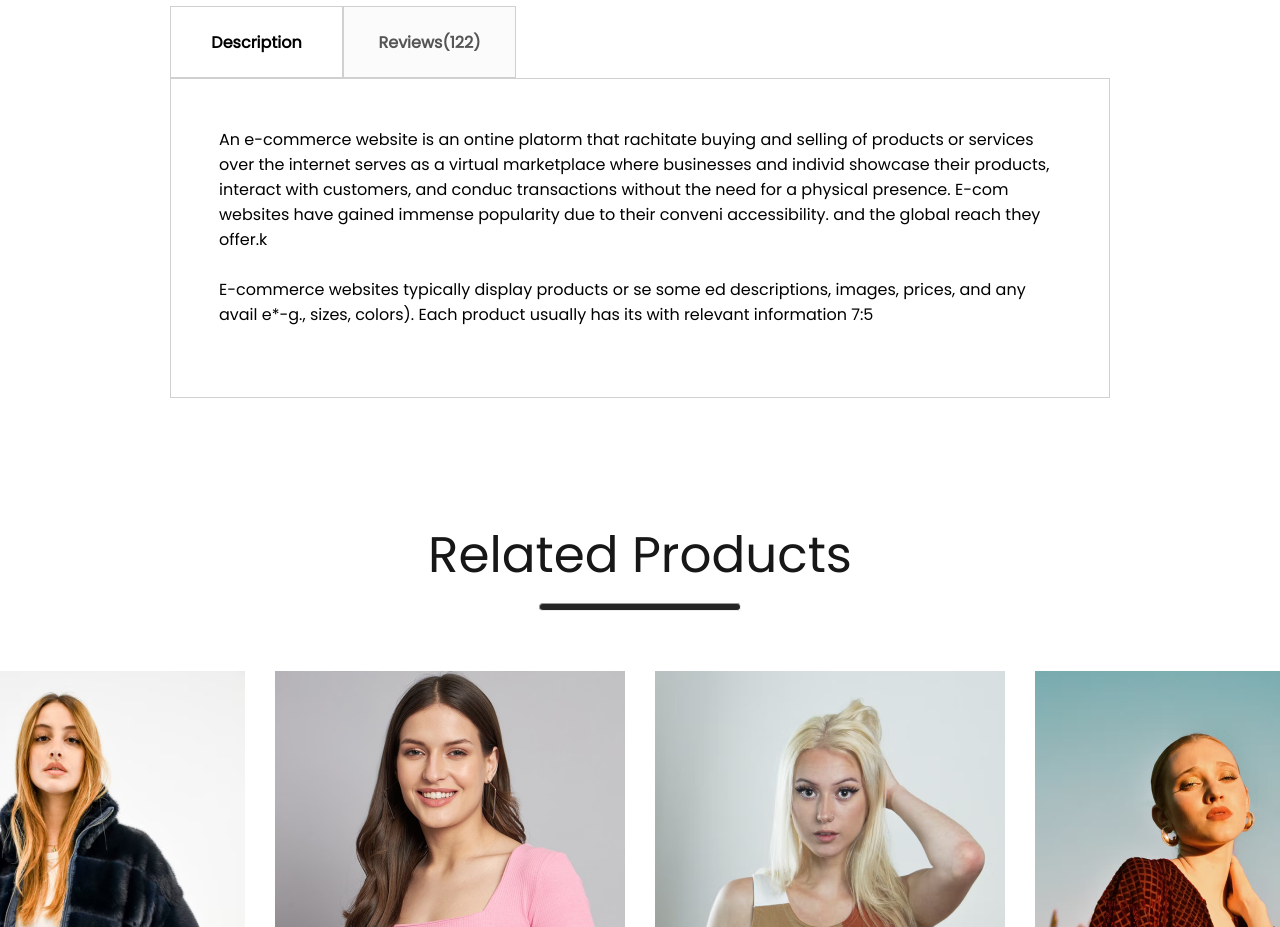
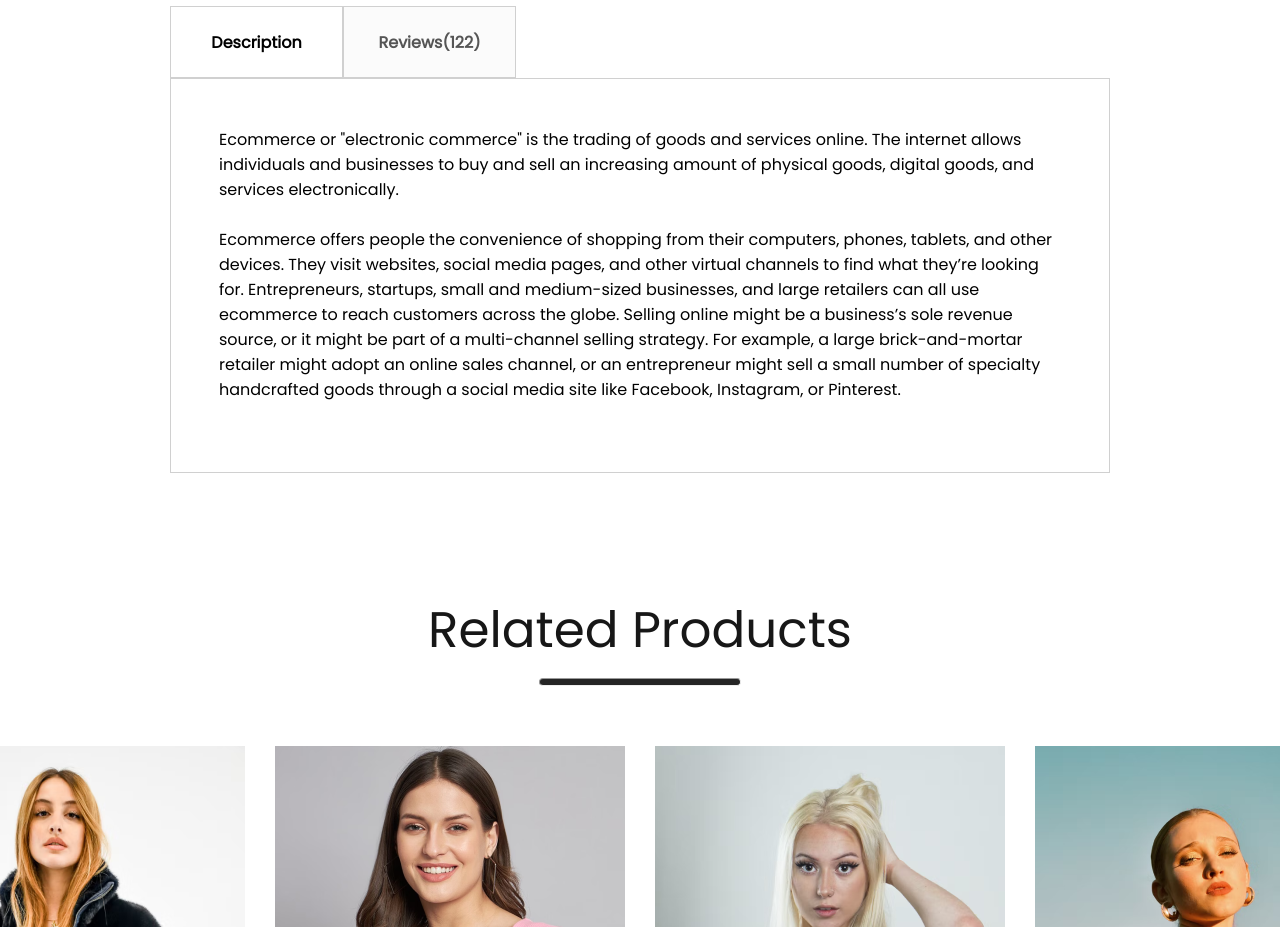
Before and after one commit to React-projects/E-commerce-web, a React (Create React App) app: page /product/1 in a window 1280 px wide. Shown: the part 1100-2027 px from the top of the page. Built offline with nearby package versions, Linux system fonts and the light colour scheme.

Commit message:
editing folder name and text in sections relative to product page

```diff
--- a/src/Components/DescriptionBox/DescriptionBox.jsx
+++ b/src/Components/DescriptionBox/DescriptionBox.jsx
@@ -8,18 +8,24 @@ function DescriptionBox() {
         <div className="descriptionbox-nav-box fade">Reviews(122)</div>
       </div>
       <div className="descriptionbox-description">
-        <p>
-          An e-commerce website is an ontine platorm that rachitate buying and
-          selling of products or services over the internet serves as a virtual
-          marketplace where businesses and individ showcase their products,
-          interact with customers, and conduc transactions without the need for
-          a physical presence. E-com websites have gained immense popularity due
-          to their conveni accessibility. and the global reach they offer.k
+      <p>
+          Ecommerce or "electronic commerce" is the trading of goods and
+          services online. The internet allows individuals and businesses to buy
+          and sell an increasing amount of physical goods, digital goods, and
+          services electronically.
         </p>
         <p>
-          E-commerce websites typically display products or se some ed
-          descriptions, images, prices, and any avail e*-g., sizes, colors).
-          Each product usually has its with relevant information 7:5
+          Ecommerce offers people the convenience of shopping from their
+          computers, phones, tablets, and other devices. They visit websites,
+          social media pages, and other virtual channels to find what they’re
+          looking for. Entrepreneurs, startups, small and medium-sized
+          businesses, and large retailers can all use ecommerce to reach
+          customers across the globe. Selling online might be a business’s sole
+          revenue source, or it might be part of a multi-channel selling
+          strategy. For example, a large brick-and-mortar retailer might adopt
+          an online sales channel, or an entrepreneur might sell a small number
+          of specialty handcrafted goods through a social media site like
+          Facebook, Instagram, or Pinterest.
         </p>
       </div>
     </div>
--- a/src/Pages/Product.jsx
+++ b/src/Pages/Product.jsx
@@ -3,7 +3,7 @@ import "./Css/Product.css";
 import { shopContext } from "../Context/ShopContext";
 import { useParams } from "react-router-dom";
 import BreadCrumb from "../Components/BreadCrums/BreadCrumb";
-import ProductDetails from "../Components/ProductData/ProductDetails";
+import ProductDetails from "../Components/ProductDatails/ProductDetails";
 import DescriptionBox from "../Components/DescriptionBox/DescriptionBox";
 import RelatedProducts from "../Components/RelatedProducts/RelatedProducts";
 
```
Also changed, not shown: src/Components/ProductDatails/ProductDetails.css (renamed from src/Components/ProductData/ProductDetails.css), src/Components/ProductDatails/ProductDetails.jsx (renamed from src/Components/ProductData/ProductDetails.jsx).
